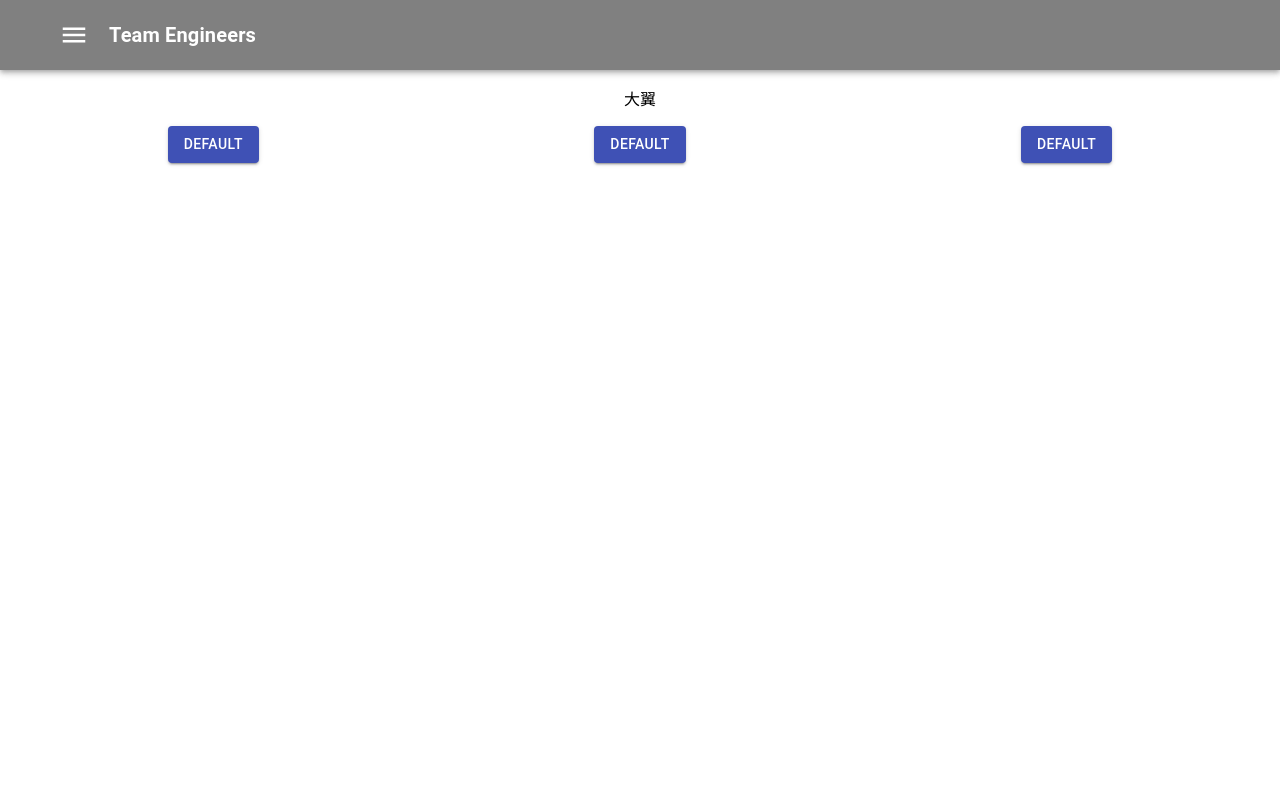
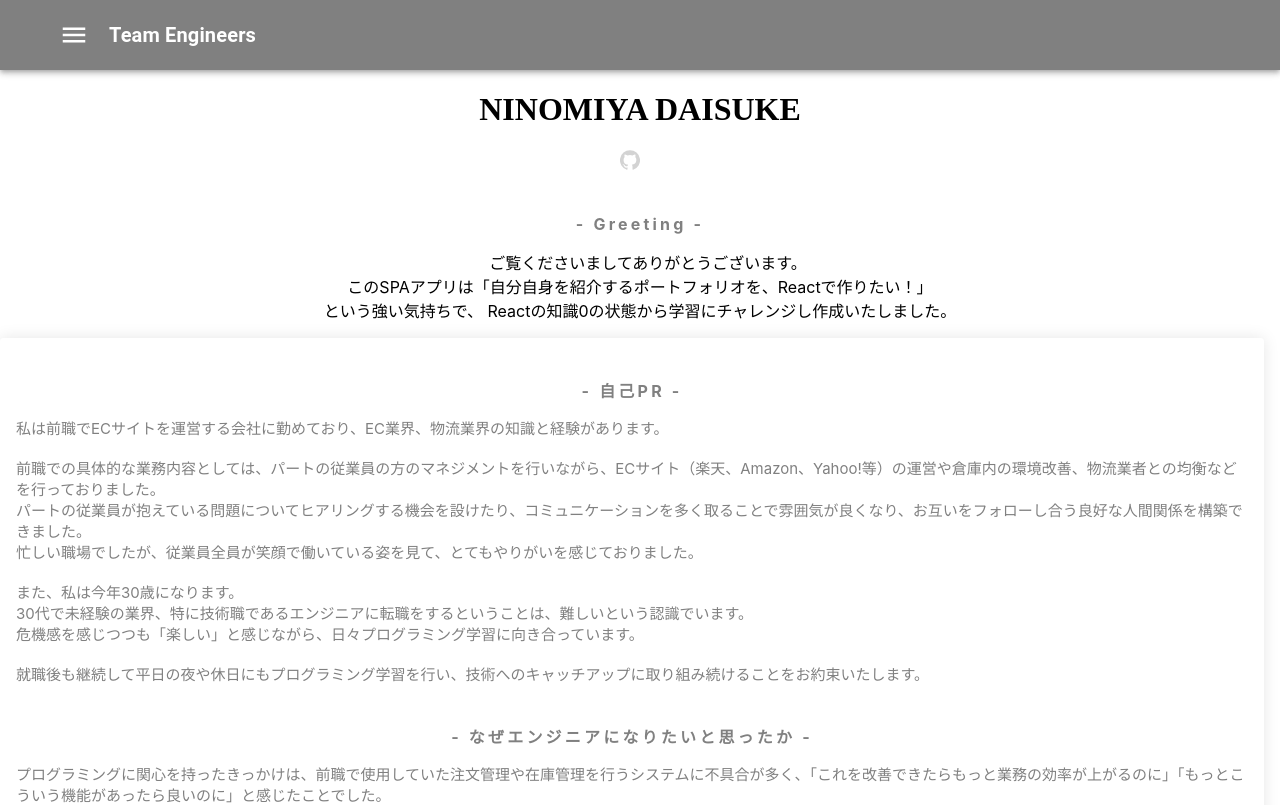
Before and after one commit to daisuke-maedagumi/first-app, a React (Create React App) app: page /Member1 in a window 1280 px wide. Shown: the top 805 px of the page. Built offline with nearby package versions, Linux system fonts and the light colour scheme.

Commit message:
changed_member1_add_3components_style.css

```diff
--- a/src/Templates/Member1.jsx
+++ b/src/Templates/Member1.jsx
@@ -1,29 +1,44 @@
 import React from 'react'
-import { Button } from '@material-ui/core';
-import Grid from '@material-ui/core/Grid';
-import { makeStyles } from '@material-ui/core';
+import '/Users/ninomiya/react_project/firstapp/src/assets/style.css'
+import { makeStyles } from '@material-ui/core/styles'
+import GitHubIcon from '@material-ui/icons/GitHub'
+import Link from '@material-ui/core/Link'
+import DetailMe from '../components/DetailMe.jsx'
+import TextInput from '../components/DetailMe.jsx'
+
+const useStyles = makeStyles((theme) => ({
+  root: {
+    display: 'flex',
+    '& > *': {
+      margin: theme.spacing(1),
+    },
+  },
+  large: {
+    width: theme.spacing(20),
+    height: theme.spacing(20),
+    boxShadow: "0 2px 5px rgba(0,0,0,0.26)",
+  },
+  myName: {
+    fontFamily: "Roboto Slab, Times New Roman, serif"
+  }
+}));
+
 
 const Member1 = () => {
+  const classes = useStyles();
   return (
-    <div>
-      <p>大翼</p>
-      <Grid container>
-        <Grid item xs={4}>
-          <Button variant="contained"　color="primary">
-            Default
-          </Button>
-        </Grid>
-        <Grid item xs={4}>
-          <Button variant="contained"　color="primary">
-            Default
-          </Button>
-        </Grid>
-        <Grid item xs={4}>
-          <Button variant="contained"　color="primary">
-            Default
-          </Button>
-        </Grid>
-      </Grid>
+    <div className="profile">
+      <h1 className={classes.myName}>NINOMIYA DAISUKE</h1>
+      <div>
+        <Link href="https://github.com/daisuke-maedagumi" target="_blank">
+          <GitHubIcon style={{ fontSize: 20, color: "lightgray", marginRight: 20 }} />
+        </Link>
+      </div>
+      <h4 className="aboutPage-title">- Greeting -</h4>
+      <p style={{textAlign: "center"}}>　ご覧くださいましてありがとうございます。<br/>
+        　このSPAアプリは「自分自身を紹介するポートフォリオを、Reactで作りたい！」<br/>という強い気持ちで、
+        Reactの知識0の状態から学習にチャレンジし作成いたしました。</p>
+        <TextInput><DetailMe/></TextInput>
     </div>
   )
 }
--- /dev/null
+++ b/src/assets/style.css
@@ -0,0 +1,43 @@
+
+
+  .about {
+    height: 100%;
+    width: 100%;
+    display: flex;
+    justify-content: space-around;
+    align-items: center;
+  }
+  .detail {
+    color: gray;
+    background-color: white;
+    height: 700px;
+    box-shadow: 0 0 16px rgba(0,0,0,0.1);
+    border-radius: 4px;
+    box-sizing: border-box;
+    margin-right: 16px;
+    padding: 0 16px;
+    text-align: center;
+    overflow: scroll;
+  }
+  .detail-font {
+    text-align: left;
+    font-size: 15px;
+  }
+  .career {
+    text-align: left;
+    font-size: 13px;
+  }
+
+  /* 共通 */
+  .flexbox {
+    display: flex;
+    justify-content: space-around;
+    flex-wrap:wrap;
+  }
+
+  .aboutPage-title {
+    color: gray;
+    text-align: center;
+    margin: 40px 0 4px;
+    letter-spacing: 0.2em;
+  }
--- /dev/null
+++ b/src/components/DetailMe.jsx
@@ -0,0 +1,48 @@
+import React from 'react'
+
+const DetailMe = () => {
+  return (
+    <div className="detail">
+      <div>
+        <h4 className="aboutPage-title">- 自己PR -</h4>
+        <p className="detail-font">
+        　私は前職でECサイトを運営する会社に勤めており、EC業界、物流業界の知識と経験があります。<br/>
+        <br/>
+        　前職での具体的な業務内容としては、パートの従業員の方のマネジメントを行いながら、ECサイト（楽天、Amazon、Yahoo!等）の運営や倉庫内の環境改善、物流業者との均衡などを行っておりました。<br/>
+        　パートの従業員が抱えている問題についてヒアリングする機会を設けたり、コミュニケーションを多く取ることで雰囲気が良くなり、お互いをフォローし合う良好な人間関係を構築できました。<br/>
+        　忙しい職場でしたが、従業員全員が笑顔で働いている姿を見て、とてもやりがいを感じておりました。<br/>
+        <br/>
+        　また、私は今年30歳になります。<br/>
+        　30代で未経験の業界、特に技術職であるエンジニアに転職をするということは、難しいという認識でいます。<br/>
+        　危機感を感じつつも「楽しい」と感じながら、日々プログラミング学習に向き合っています。<br/>
+        <br/>
+        　就職後も継続して平日の夜や休日にもプログラミング学習を行い、技術へのキャッチアップに取り組み続けることをお約束いたします。</p>
+      </div>
+
+      <div>
+        <h4 className="aboutPage-title">- なぜエンジニアになりたいと思ったか -</h4>
+        <p className="detail-font">
+        　プログラミングに関心を持ったきっかけは、前職で使用していた注文管理や在庫管理を行うシステムに不具合が多く、「これを改善できたらもっと業務の効率が上がるのに」「もっとこういう機能があったら良いのに」と感じたことでした。<br/><br/>
+        　具体的には、注文をいただいた商品を在庫と引き当てる処理にエラーが発生すること、注文を管理システムに取り込む際に毎回確認作業が発生すること、倉庫内の在庫とWebサイト上の在庫を連動することができないことなどです。<br/><br/>
+        　以上のような問題点を発見したり、より良くなるアイデアが思いたりするものの、自分の力でシステムの改善をすることができず、とてももどかしい気持ちで働いていました。<br/><br/>
+        　現在は自分の中にある「何かを改善するためのアイデア」を実際に形にし、自分がこれまで感じてきた不便を解決し多くの人に価値を提供するための手段として、プログラミング学習に励んでいます。</p>
+      </div>
+
+      <div>
+        <h4 className="aboutPage-title">- 略歴 -</h4>
+        <p className="career">
+        2007.04 - 2009.03　岩手県立宮古高等学校 卒業<br/>
+        2009.04 - 2011.03　国立山形大学 工学部 応用生命システム工学科 中退<br/>
+        2011.04 - 2013.03　専門学校ミューズ音楽院 ミキシングクリエーター専攻 卒業<br/>
+        2013.03 - 2015.04　音楽活動（リリース、ワンマンライブ、東名阪ツアーなどを行う）<br/>
+        2015.05 - 2015.10　株式会社あとらす二十一 （Webディレクター）<br/>
+        2016.03 - 2020.06　株式会社 ASJコマース （副主任）<br/>
+        2020.06 - 2020.08　TECH::CAMPにてプログラミング学習<br/>
+        2020.09 -　　　　　学習を継続しつつ、転職活動中
+        </p>
+      </div>
+    </div>
+  )
+}
+
+export default DetailMe
```
Also changed, not shown: src/components/Body.jsx (deleted, +0 -16 lines), src/components/Header.jsx (deleted, +0 -12 lines), src/components/TextInput.jsx.jsx (added, +21 -0 lines).
